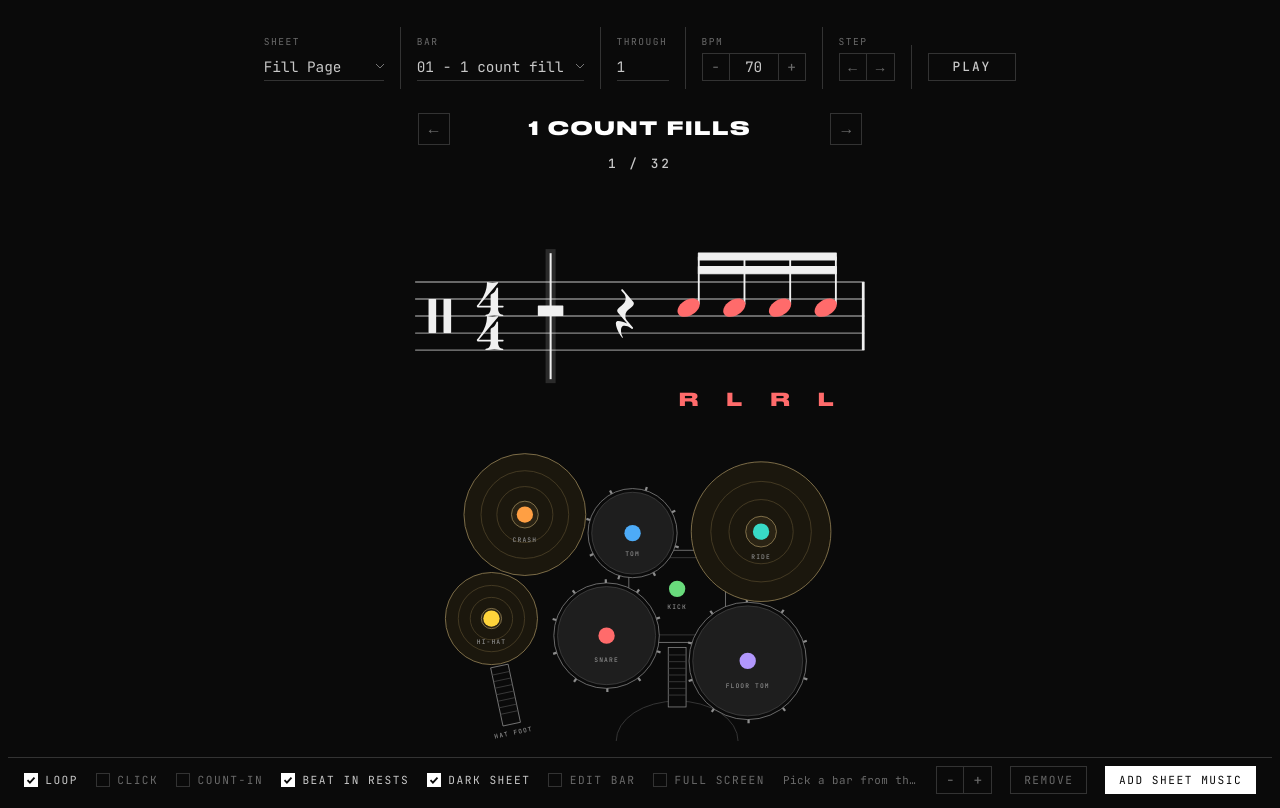
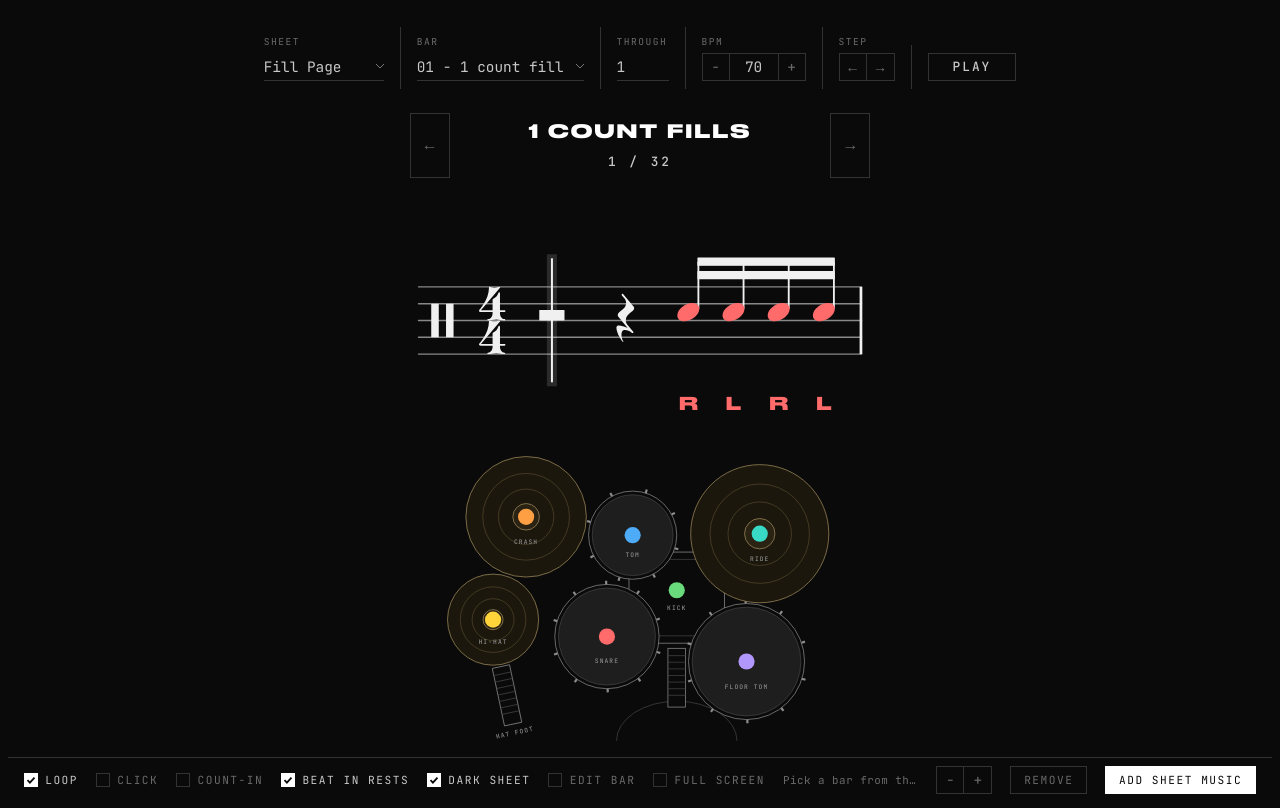
Before and after one commit to kevinpaolozzi/drum-sheet-player, a plain HTML site: page drum-sheet-player.html in a window 1280 px wide. Drawn offline with Linux system fonts and the light colour scheme.

Commit message:
Make the bar arrows span the title and bar count
Co-Authored-By: Claude Fable 5.2 <noreply@anthropic.com>

```diff
--- a/drum-sheet-player.html
+++ b/drum-sheet-player.html
@@ -55,9 +55,10 @@ input.num{width:52px;background-image:none;padding:0;-moz-appearance:textfield}
 #play.on{background:var(--accent);color:var(--bg);border-color:var(--accent)}
 
 .now{text-align:center;font-family:var(--druk);font-size:clamp(.8rem,min(2.3vh,3.6vw),1.3rem);font-weight:700;color:var(--accent);letter-spacing:2px;text-transform:uppercase;padding-top:clamp(12px,3vh,32px);min-height:1.2em;line-height:1.1}
-.nowrow{display:flex;justify-content:center;align-items:center;gap:clamp(.6rem,2vw,1.4rem);padding-top:clamp(12px,3vh,32px)}
+.nowrow{display:flex;justify-content:center;align-items:stretch;gap:clamp(.6rem,2vw,1.4rem);padding-top:clamp(12px,3vh,32px)}
 .nowrow .now{padding-top:0;min-width:min(56vw,21rem)}
-.nowrow .arrow{flex:none}
+.nowrow .arrow{flex:none;width:40px;height:auto;line-height:1;display:grid;place-items:center}
+.nowmid{display:flex;flex-direction:column;justify-content:center;padding:8px 0}
 .indicator{display:flex;justify-content:center;align-items:center;padding:clamp(6px,1.2vh,12px) 0 0}
 #capBar{font-size:.8rem;font-weight:500;color:var(--fg);letter-spacing:3px;text-transform:uppercase;font-variant-numeric:tabular-nums;min-width:11ch;text-align:center}
 .arrow{width:32px;height:32px;border:1px solid var(--mute);color:var(--dim);font-size:1rem;line-height:30px;text-align:center}
@@ -144,8 +145,7 @@ footer{display:flex;flex-wrap:wrap;align-items:center;gap:8px 18px;padding-block
   <div><button id="play">Play</button></div>
 </div>
 <input type="range" id="tempo" min="30" max="200" step="1" hidden>
-<div class="nowrow gut"><button class="arrow" id="sprev" aria-label="Previous bar">&larr;</button><div class="now" id="capSec"></div><button class="arrow" id="snext" aria-label="Next bar">&rarr;</button></div>
-<div class="indicator"><button id="pb" hidden></button><span id="capBar"></span><button id="nb" hidden></button></div>
+<div class="nowrow gut"><button class="arrow" id="sprev" aria-label="Previous bar">&larr;</button><div class="nowmid"><div class="now" id="capSec"></div><div class="indicator"><button id="pb" hidden></button><span id="capBar"></span><button id="nb" hidden></button></div></div><button class="arrow" id="snext" aria-label="Next bar">&rarr;</button></div>
 
 <main id="stage" class="gut">
   <div id="sheetWrap" class="dark">
```
Also changed, not shown: index.html (+4 -4 lines).
